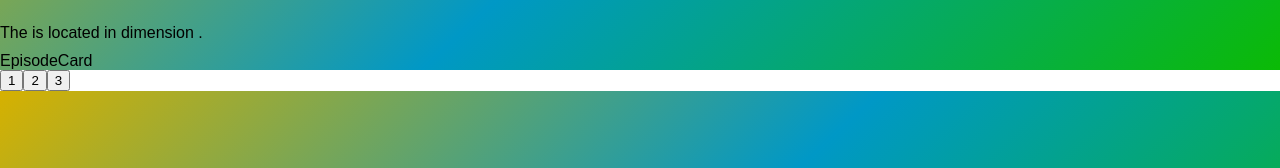
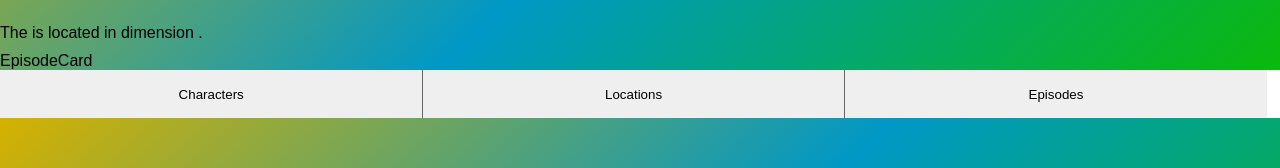
Before and after one commit to christofjens/rickandmorty, a React (Create React App) app: page / in a window 1280 px wide. Shown: the part 359-527 px from the top of the page. Built offline with nearby package versions, Linux system fonts and the light colour scheme; no server answers.

Commit message:
Add minor fixes

```diff
--- a/src/Navigation.css
+++ b/src/Navigation.css
@@ -1,3 +1,14 @@
 .Navigation {
   background-color: white;
 }
+
+.Navigation__nav-button {
+  width: 33%;
+  height: 48px;
+  border: none;
+}
+
+.Navigation__nav-button--center {
+  border-left: 1px solid #666;
+  border-right: 1px solid #666;
+}
--- a/src/Navigation.js
+++ b/src/Navigation.js
@@ -4,9 +4,11 @@ import './Navigation.css'
 export default function Navigation() {
   return (
     <>
-      <button>1</button>
-      <button>2</button>
-      <button>3</button>
+      <button className="Navigation__nav-button">Characters</button>
+      <button className="Navigation__nav-button Navigation__nav-button--center">
+        Locations
+      </button>
+      <button className="Navigation__nav-button">Episodes</button>
     </>
   )
 }
```
